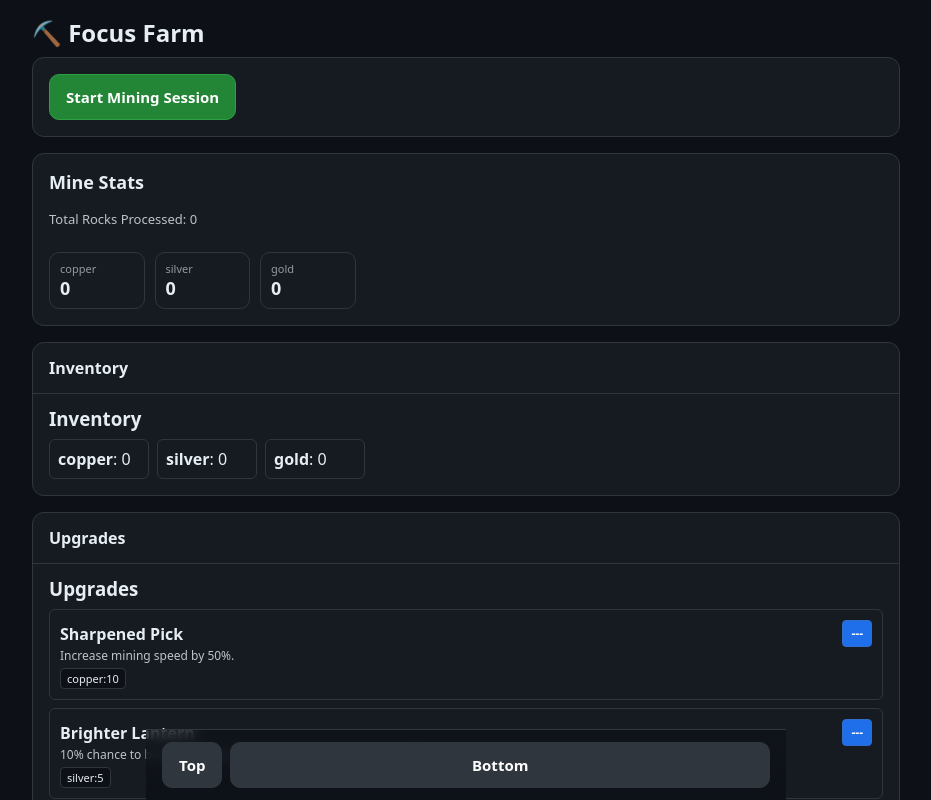
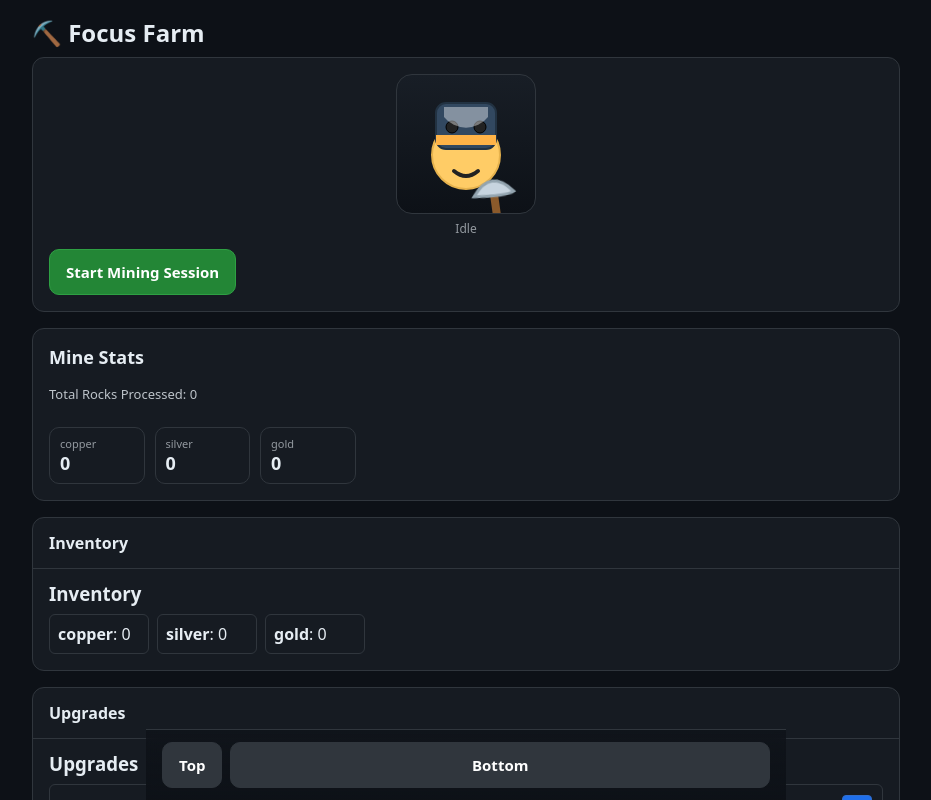
Before and after one commit to scott-isaac/FocusFarm, a React (Vite) app: page / in a window 1280 px wide. Shown: the top 800 px of the page, without its empty margins (174-1105 px from the left). Built offline with nearby package versions, Linux system fonts and the light colour scheme.

Commit message:
added avatar

```diff
--- a/src/global.css
+++ b/src/global.css
@@ -41,6 +41,28 @@ button { font-family:inherit; }
 
 .range-input { width:100%; }
 
+.avatar-wrapper { display:flex; flex-direction:column; align-items:center; gap:6px; }
+.avatar-stage { position:relative; width:140px; height:140px; background:linear-gradient(#181e26,#0d1117); border:1px solid var(--border); border-radius:16px; display:flex; align-items:flex-end; justify-content:center; padding:8px; overflow:hidden; }
+.avatar-char { width:120px; height:120px; position:relative; }
+.avatar-char .body { display:none; }
+.avatar-body { width:120px; height:120px; overflow:visible; }
+.avatar-body .torso { fill:#ffcc66; stroke:#e6b24d; stroke-width:2; }
+.avatar-body .helmet { fill:#324860; stroke:#223242; stroke-width:2; }
+.avatar-body .helmet-band { fill:#ffb347; }
+.avatar-body .eye { fill:#222; stroke:#000; stroke-width:1; }
+.avatar-body .shine { fill:rgba(255,255,255,.4); }
+.avatar-pick { position:absolute; left:50%; top:50%; width:120px; height:120px; transform:translate(-50%,-50%); transform-origin:28px 78px; }
+.avatar-pick .shaft { stroke:#8b5a2b; stroke-width:8; stroke-linecap:round; }
+.avatar-pick .head { fill:#c7d4df; stroke:#93a4af; stroke-width:3; }
+.avatar-idle .avatar-pick { animation:idleSwing 2.6s ease-in-out infinite; }
+.avatar-mining .avatar-pick { animation:mineSwing .55s cubic-bezier(.4,.1,.5,1) infinite; }
+.avatar-spark { position:absolute; width:6px; height:6px; background:#ffd27f; border-radius:50%; opacity:0; pointer-events:none; }
+.avatar-mining .avatar-spark { animation:spark 0.55s linear infinite; }
+@keyframes idleSwing { 0%,100% { transform:rotate(-12deg) translateY(2px); } 50% { transform:rotate(8deg) translateY(-2px); } }
+@keyframes mineSwing { 0% { transform:rotate(-20deg) translateY(2px); } 40% { transform:rotate(55deg) translateY(-4px); } 55% { transform:rotate(60deg) translateY(-2px) scale(1.02); } 100% { transform:rotate(-20deg) translateY(2px); } }
+@keyframes spark { 0% { opacity:0; transform:translate(0,0) scale(.4); } 10% { opacity:1; } 60% { opacity:1; transform:translate(18px,-22px) scale(1); } 100% { opacity:0; transform:translate(28px,-34px) scale(.2); } }
+.avatar-label { font-size:12px; opacity:.6; }
+
 @media(min-width:900px){
   .app-shell { max-width:900px; margin:0 auto; }
   .content { padding-bottom:120px; }
--- a/src/ui/App.tsx
+++ b/src/ui/App.tsx
@@ -3,6 +3,7 @@ import { FocusSession } from './FocusSession';
 import { InventoryPanel } from './InventoryPanel';
 import { UpgradesPanel } from './UpgradesPanel';
 import { useGameStore } from '../useGameStore';
+import { Avatar } from './Avatar';
 
 export const App: React.FC = () => {
   const { minerals, rocksMined } = useGameStore();
@@ -13,6 +14,7 @@ export const App: React.FC = () => {
       </header>
       <main className="content">
         <section className="section-card">
+          <Avatar />
           <FocusSession />
         </section>
         <section className="section-card">
--- /dev/null
+++ b/src/ui/Avatar.tsx
@@ -0,0 +1,41 @@
+import React, { useEffect, useRef } from 'react';
+import { useGameStore } from '../useGameStore';
+
+export const Avatar: React.FC = () => {
+  const { focusActive } = useGameStore();
+  const sparkRef = useRef<HTMLDivElement>(null);
+
+  useEffect(()=>{
+    if (!focusActive) return;
+    const id = setInterval(()=> {
+      const el = sparkRef.current; if (!el) return;
+      const x = (Math.random()*30)-15; const y = (Math.random()*12)-6;
+      el.style.transform = `translate(${x}px, ${y}px)`;
+    }, 500);
+    return ()=> clearInterval(id);
+  }, [focusActive]);
+
+  return (
+    <div className="avatar-wrapper">
+      <div className={`avatar-stage ${focusActive? 'avatar-mining':'avatar-idle'}`}>
+        <div className="avatar-char">
+          <svg className="avatar-body" viewBox="0 0 120 120">
+            <circle className="torso" cx="60" cy="70" r="34" />
+            <rect className="helmet" x="30" y="18" rx="10" ry="10" width="60" height="46" />
+            <rect className="helmet-band" x="30" y="50" width="60" height="10" />
+            <circle className="eye" cx="46" cy="42" r="6" />
+            <circle className="eye" cx="74" cy="42" r="6" />
+            <path className="shine" d="M38 22 h44 v10 A28 28 0 0 1 38 32 Z" />
+            <path d="M48 86 q12 10 24 0" fill="none" stroke="#222" strokeWidth="4" strokeLinecap="round" />
+          </svg>
+          <svg className="avatar-pick" viewBox="0 0 120 120">
+            <line className="shaft" x1="32" y1="100" x2="32" y2="46" />
+            <path className="head" d="M12 48 q20 -26 40 0 q-8 4 -40 0 z" />
+          </svg>
+          <div className="avatar-spark" ref={sparkRef} />
+        </div>
+      </div>
+      <div className="avatar-label">{focusActive? 'Mining' : 'Idle'}</div>
+    </div>
+  );
+};
```
